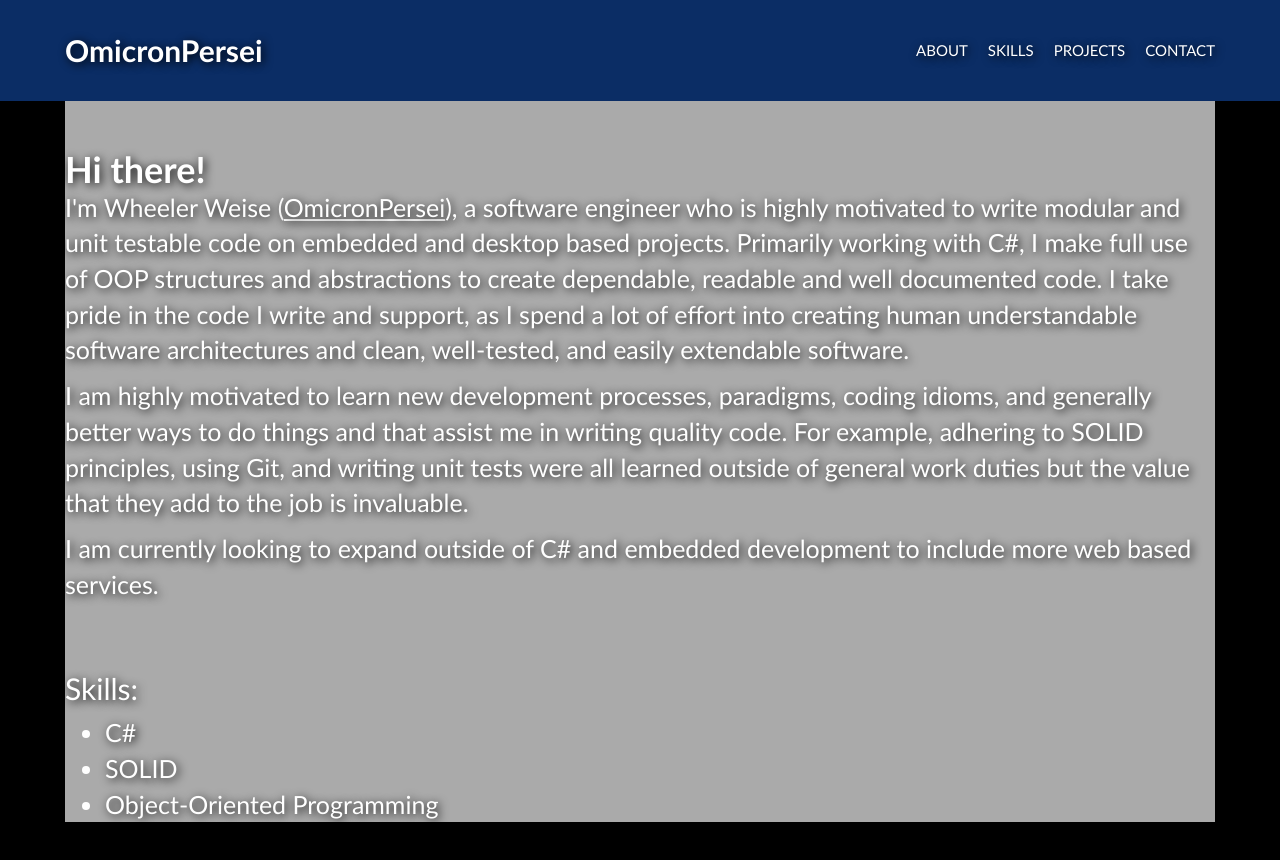
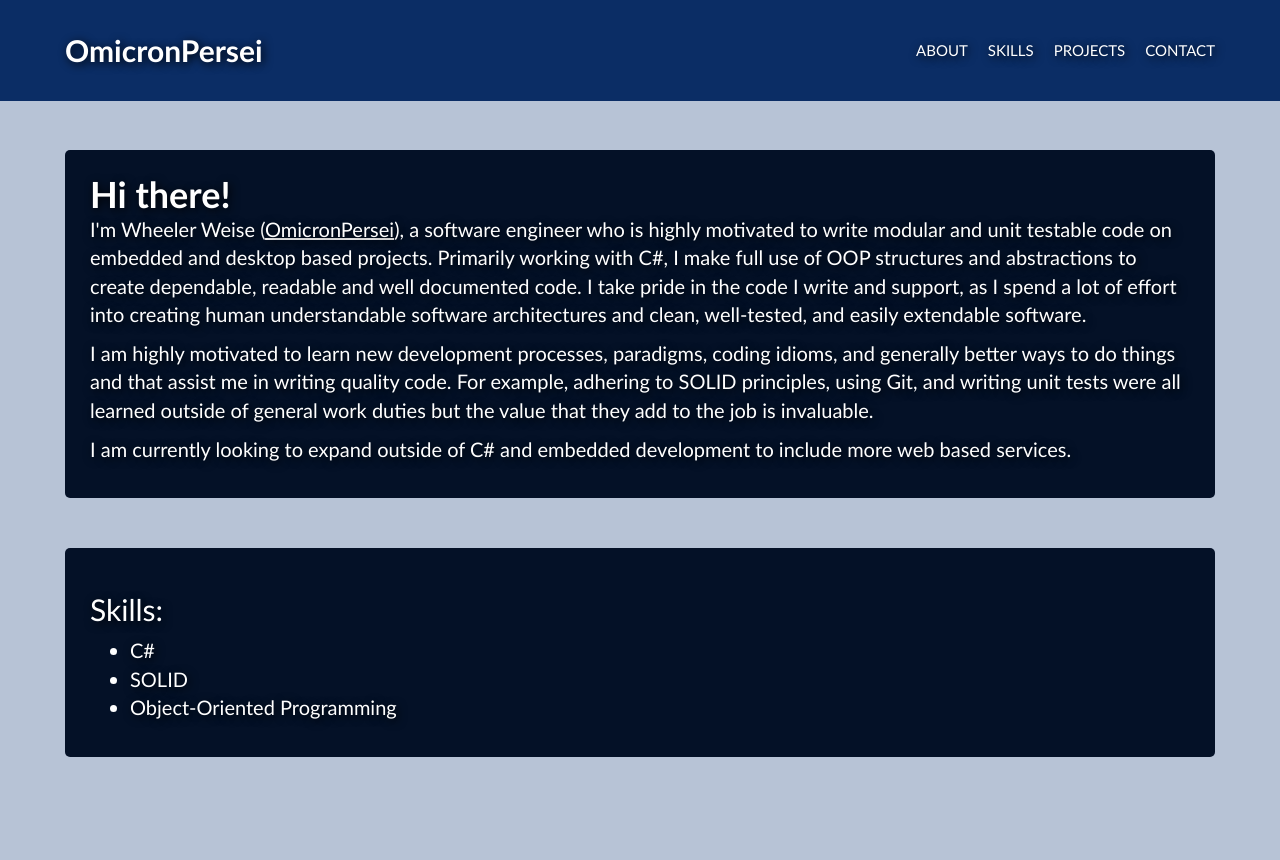
Before and after one commit to OmicronPersei/FCCPortfolioProject, a plain HTML site: page index.html in a window 1280 px wide. After the commit the page ends 807 px from the top, so only its background shows below. Drawn offline with nearby package versions, Linux system fonts and the light colour scheme.

Commit message:
Inc commit.

```diff
--- a/CSS.css
+++ b/CSS.css
@@ -1,6 +1,6 @@
 body {
     font-family: Gill Sans,Gill Sans MT,Calibri,sans-serif;
-    background-color: #000;
+    background-color: #b7c3d6;
 /*    background-image: url("http://i.imgur.com/JGNYN88.jpg");*/
     background-size: cover;
     color: white;
@@ -67,27 +67,29 @@ body {
 
 .pageContents {
     color: white;
-    font-size: 25px;
+    font-size: 20px;
 }
 
 .pageContents > .pageContentBlock > h1 {
     font-weight: bold;
     margin-top: 0px;
     margin-bottom: 0px;
-    margin-left: auto;
+    margin-left: 0px;
     margin-right: auto;
 }
 
 .pageContentBlock {
-    margin: 50px auto;
-    background-color: #AAA
+    margin: 50px 0px;
+    padding: 25px 25px;
+    background-color: #041127;
+    border-radius: 5px;
 }
 
 .pageContentBlock:before {
     display: block;
     content: " ";
-    margin-top: -150px;
-    height: 150px;
+    margin-top: -175px;
+    height: 175px;
     visibility: hidden;
 }
 
```
